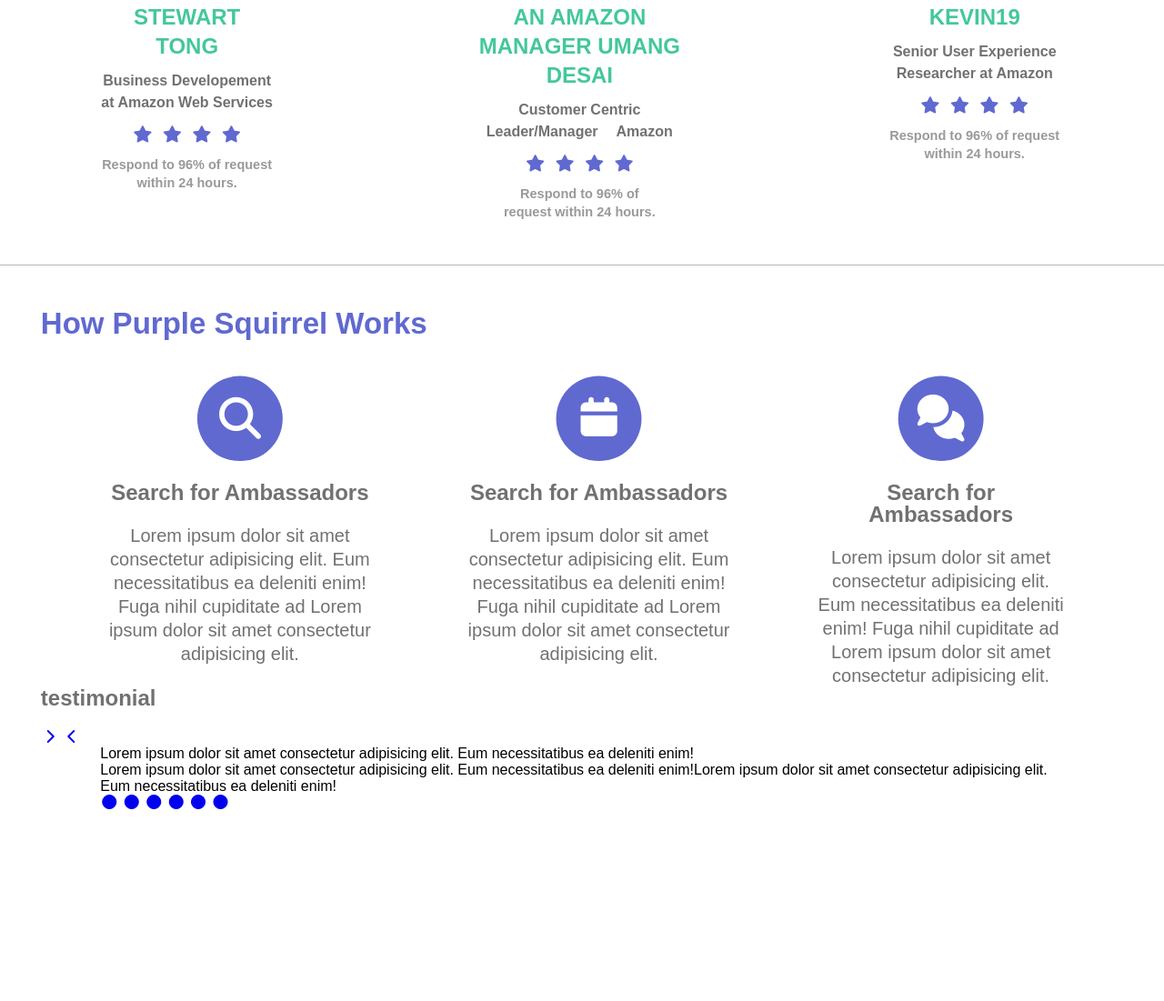
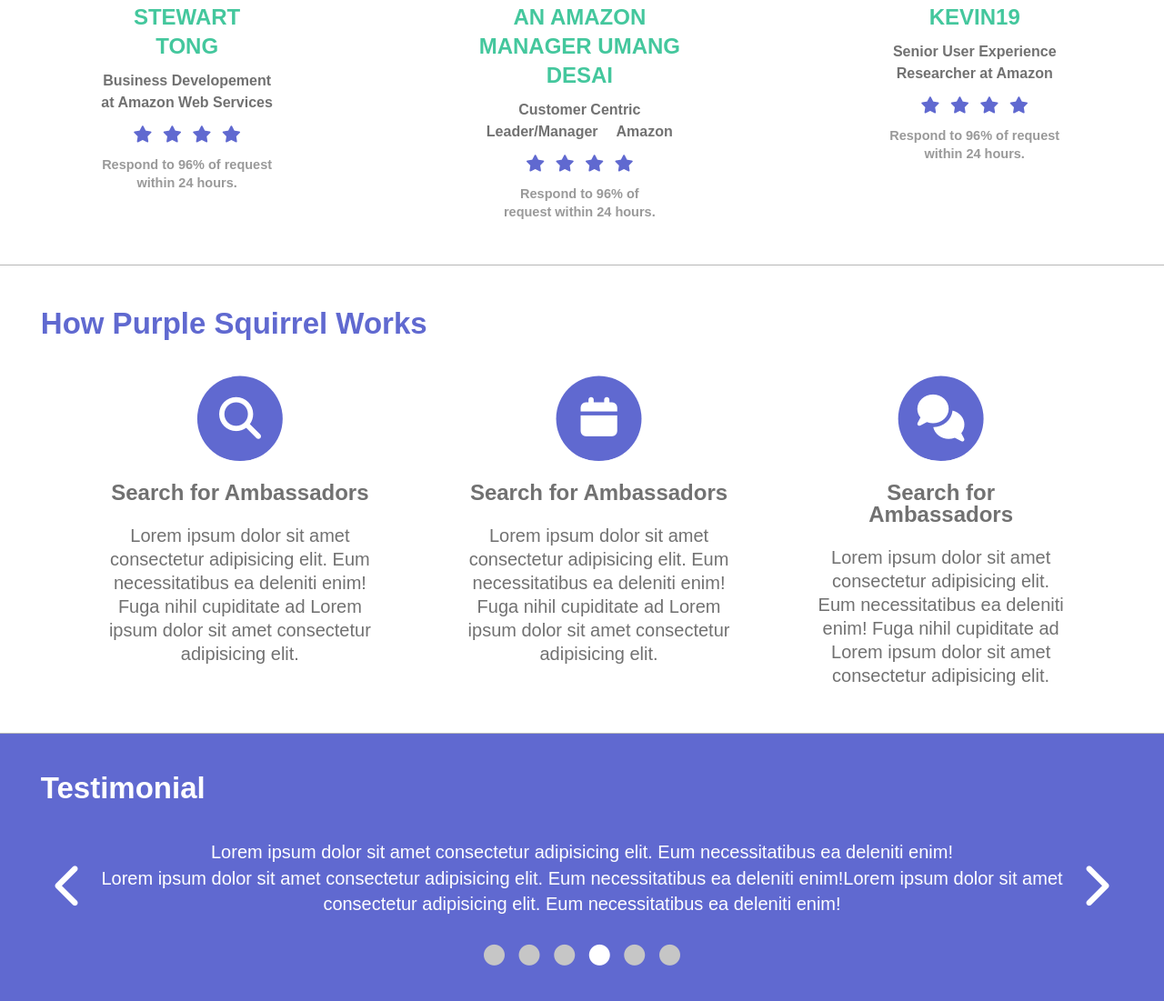
Before and after one commit to sadityaprdxn/css-task1, a plain HTML site: page index.html in a window 1280 px wide. Shown: the part 973-2074 px from the top of the page at 91% size. Before the commit the page ends 1865 px from the top, so only its background shows below. Drawn offline with Linux system fonts and the light colour scheme.

Commit message:
added footer styling

```diff
--- a/assets/css/style.css
+++ b/assets/css/style.css
@@ -256,10 +256,32 @@ h3{
   font-size: 31px;
   color: rgba(255,255,255,0.4);
   margin-top: 5px;
+  margin-bottom: 92px;
+}
+
+.referrals span:nth-child(6) a{
+  font-size: 17px;
+  color: #C6C6C6;
+  margin: 0 1.5px;
+}
+
+.referrals span:nth-child(6) a:nth-child(3){
+  color: #FFFFFF;
 }
 
 .referrals>a{
-  display: none;
+  position: absolute;
+  color: #FFFFFF;
+  font-size: 50px;
+  top: 39.5%;
+}
+
+.referrals .fa-chevron-right{
+  right: 4.5%;
+}
+
+.referrals .fa-chevron-left{
+  left: 4.5%;
 }
 
 .insiders{
@@ -373,6 +395,8 @@ h4{
 
 .strategy{
   padding-top: 45px;
+  border-bottom: 1.5px solid #B7B7B7;
+  padding-bottom: 50px;
 }
 
 .strategy h2{
@@ -431,10 +455,75 @@ h5{
 
 
 
+footer{
+  background-color: #6069D0;
+  padding-top: 48px;
+  padding-bottom: 48px;
+
+}
+
+footer .wrapper{
+  position: relative;
+
+}
+
+footer h5{
+  text-transform: capitalize;
+  font-weight: bold;
+  font-size: 33px;
+  color: #FFFFFF;
+  margin-bottom: 44px;
+}
+
+footer p{
+  font-weight: lighter;
+  font-size: 20px;
+  color: #FFFFFF;
+  line-height: 26px;
+  text-align: center;
+  line-height: 28px;
+
+}
+
+footer .wrapper-two p:first-of-type{
+  margin-bottom: 1px;
+}
+
+footer .wrapper-two p:last-of-type{
+  margin-bottom: 31px;
+}
+
+footer .wrapper-two span{
+  display: block;
+  text-align: center;
+}
+
+footer .wrapper-two span a{
+  font-size: 23px;
+  color: #C6C6C6;
+  margin: 0 2.7px;
+}
+
+footer .wrapper-two span a:nth-child(4){
+  color: #FFFFFF;
+}
 
 
-.footer .wrapper{
-  display: none;
+footer .wrapper>a{
+
+  position: absolute;
+  color: #FFFFFF;
+  font-size: 50px;
+  top: 45%;
+
+}
+
+footer .fa-chevron-right{
+  right: 0;
+}
+
+footer .fa-chevron-left{
+  left: 0;
 }
 /* welcome section end */
 
```
